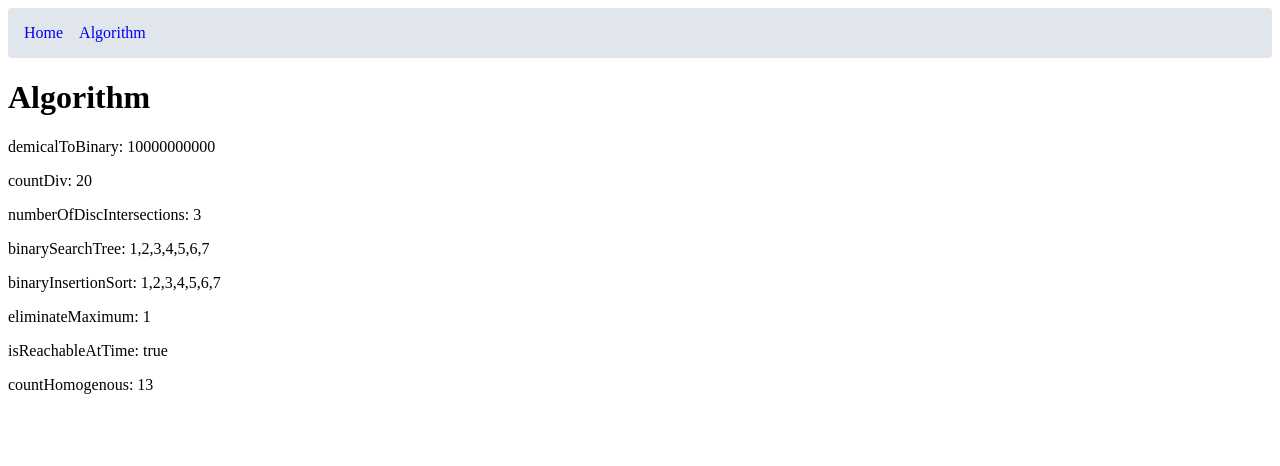
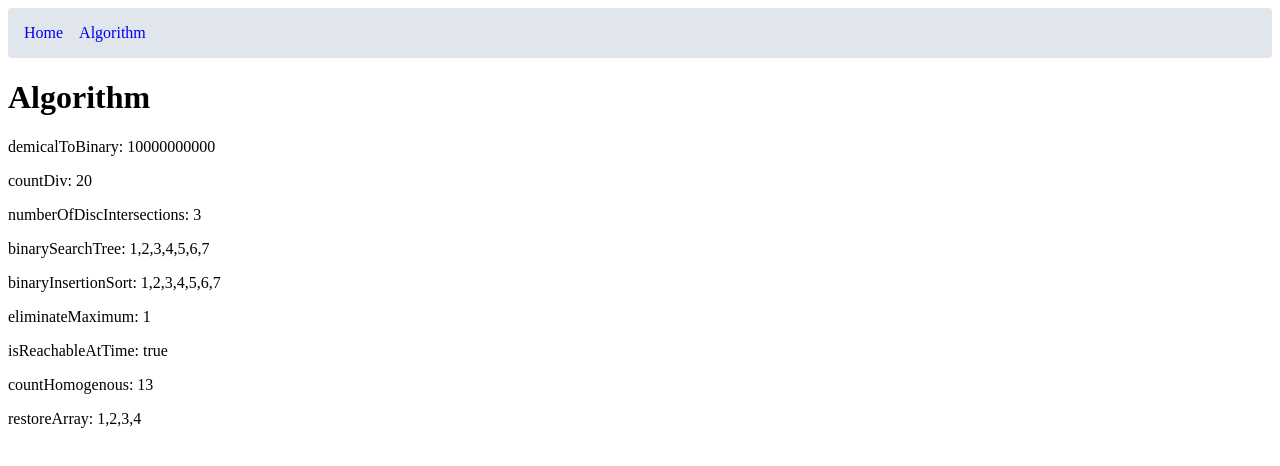
Before and after one commit to rxolve/it-works-why, a SvelteKit app: page /algorithm in a window 1280 px wide. Shown: the top 466 px of the page. Built offline with nearby package versions, Linux system fonts and the light colour scheme.

Commit message:
solve: 231110-restore-the-array-from-adjacent-pairs.ts

```diff
--- a/src/routes/algorithm/+page.svelte
+++ b/src/routes/algorithm/+page.svelte
@@ -7,6 +7,7 @@
 	import { eliminateMaximum } from '../../solve/231107-eliminate-maximum-number-of-monsters';
 	import { isReachableAtTime } from '../../solve/231108-determine-if-a-cell-is-reachable-at-a-given-time';
 	import { countHomogenous } from '../../solve/231109-count-number-of-homogenous-substrings';
+	import { restoreArray } from '../../solve/231110-restore-the-array-from-adjacent-pairs';
 </script>
 
 <h1>Algorithm</h1>
@@ -18,3 +19,10 @@
 <p>eliminateMaximum: {eliminateMaximum([1, 1, 2, 3], [1, 1, 1, 1])}</p>
 <p>isReachableAtTime: {isReachableAtTime(2, 4, 7, 7, 6)}</p>
 <p>countHomogenous: {countHomogenous('abbcccaa')}</p>
+<p>
+	restoreArray: {restoreArray([
+		[2, 1],
+		[3, 4],
+		[3, 2]
+	])}
+</p>
--- /dev/null
+++ b/src/solve/231110-restore-the-array-from-adjacent-pairs.ts
@@ -0,0 +1,36 @@
+/*
+There is an integer array nums that consists of n unique elements, but you have forgotten it. However, you do remember every pair of adjacent elements in nums.
+
+You are given a 2D integer array adjacentPairs of size n - 1 where each adjacentPairs[i] = [ui, vi] indicates that the elements ui and vi are adjacent in nums.
+
+It is guaranteed that every adjacent pair of elements nums[i] and nums[i+1] will exist in adjacentPairs, either as [nums[i], nums[i+1]] or [nums[i+1], nums[i]]. The pairs can appear in any order.
+
+Return the original array nums. If there are multiple solutions, return any of them.
+*/
+
+export const restoreArray = (adjacentPairs: number[][]): number[] => {
+	const map = new Map<number, number[]>();
+	for (let [u, v] of adjacentPairs) {
+		if (!map.has(u)) map.set(u, []);
+		if (!map.has(v)) map.set(v, []);
+		map.get(u)!.push(v);
+		map.get(v)!.push(u);
+	}
+
+	const n = adjacentPairs.length + 1;
+	const res = new Array(n).fill(0);
+	for (let [k, v] of map.entries()) {
+		if (v.length === 1) {
+			res[0] = k;
+			break;
+		}
+	}
+
+	res[1] = map.get(res[0])![0];
+	for (let i = 2; i < n; i++) {
+		const adj = map.get(res[i - 1])!;
+		res[i] = adj[0] === res[i - 2] ? adj[1] : adj[0];
+	}
+
+	return res;
+};
```
Also changed, not shown: src/solve/231109-count-number-of-homogenous-substrings.ts (+8 -0 lines).
